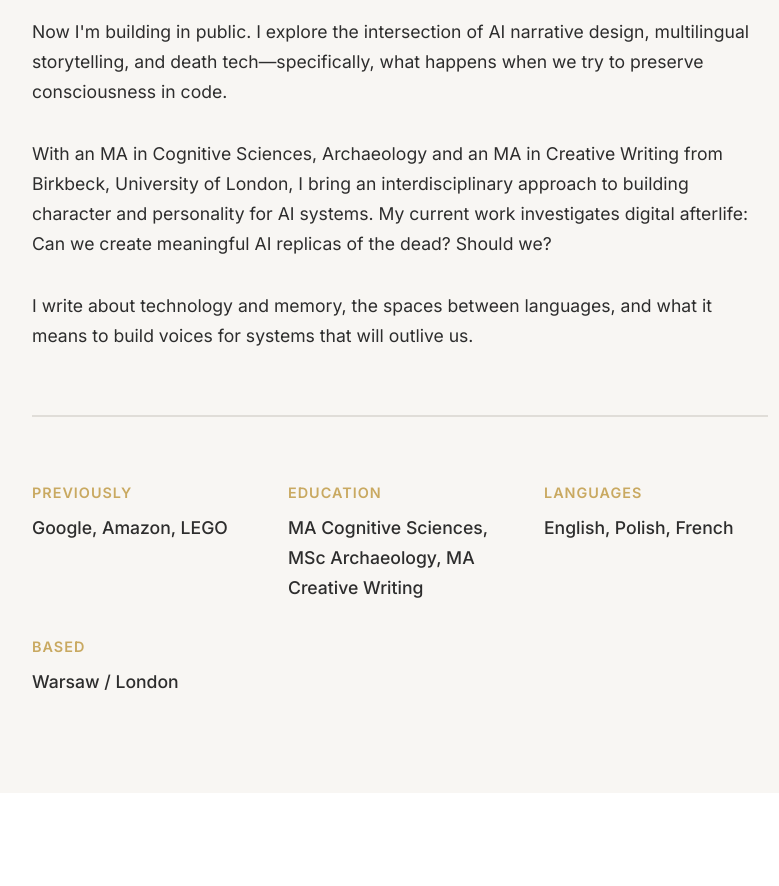
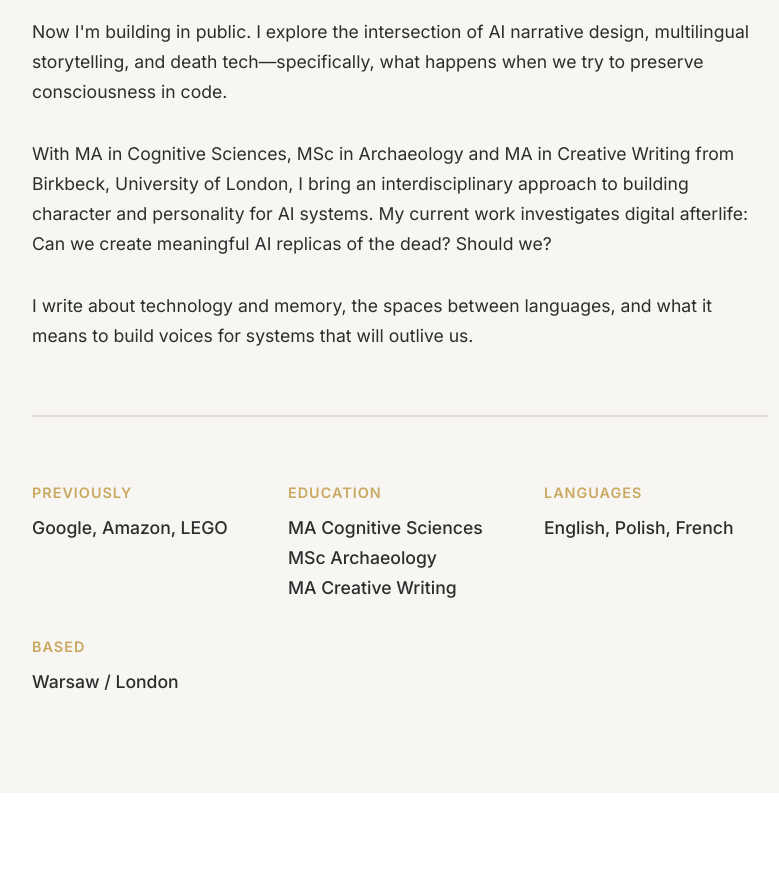
Before and after one commit to Nika-Tarnawska/nika-tarnawska.github.io, a plain HTML site: page index.html in a window 1280 px wide. Shown: the part 980-1866 px from the top of the page, without its empty margins (240-1019 px from the left). Drawn offline with nearby package versions, Linux system fonts and the light colour scheme.

Commit message:
Update index.html

```diff
--- a/index.html
+++ b/index.html
@@ -40,7 +40,7 @@
 
                 <p>Now I'm building in public. I explore the intersection of AI narrative design, multilingual storytelling, and death tech—specifically, what happens when we try to preserve consciousness in code.</p>
 
-                <p>With an MA in Cognitive Sciences, Archaeology and an MA in Creative Writing from Birkbeck, University of London, I bring an interdisciplinary approach to building character and personality for AI systems. My current work investigates digital afterlife: Can we create meaningful AI replicas of the dead? Should we?</p>
+                <p>With MA in Cognitive Sciences, MSc in Archaeology and MA in Creative Writing from Birkbeck, University of London, I bring an interdisciplinary approach to building character and personality for AI systems. My current work investigates digital afterlife: Can we create meaningful AI replicas of the dead? Should we?</p>
 
                 <p>I write about technology and memory, the spaces between languages, and what it means to build voices for systems that will outlive us.</p>
 
@@ -51,7 +51,7 @@
                     </div>
                     <div class="credential-item">
                         <span class="credential-label">Education</span>
-                        <span class="credential-value">MA Cognitive Sciences, MSc Archaeology, MA Creative Writing</span>
+                        <span class="credential-value">MA Cognitive Sciences <br> MSc Archaeology <br> MA Creative Writing</span>
                     </div>
                     <div class="credential-item">
                         <span class="credential-label">Languages</span>
```
